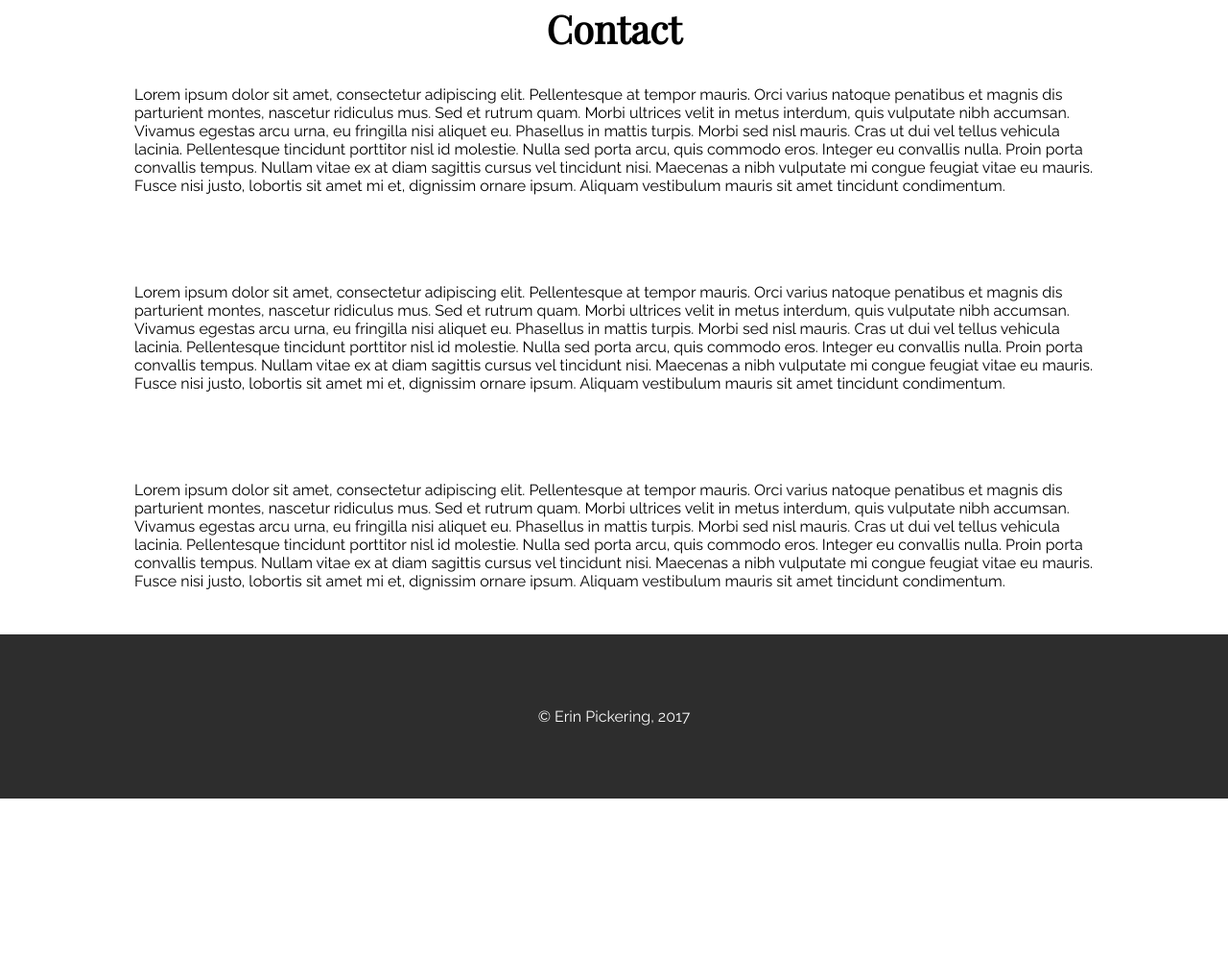
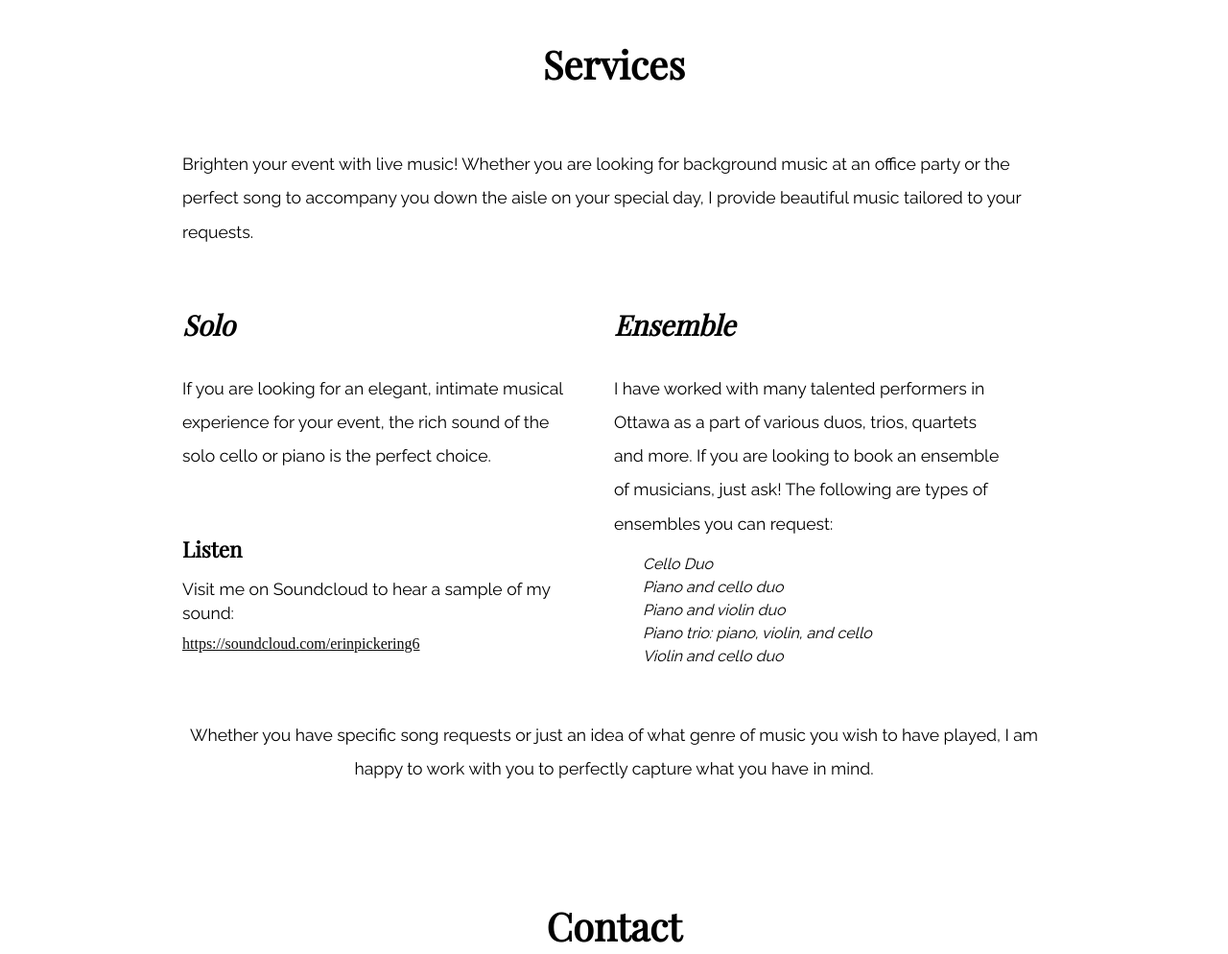
Before and after one commit to andrewmcgov/erin, a website: page index.html in a window 1280 px wide. Shown: the part 1479-2473 px from the top of the page at 96% size. Before the commit the page ends 2311 px from the top, so only its background shows below. Drawn offline with nearby package versions, Linux system fonts and the light colour scheme.

Commit message:
finished nav, and layouts for about and services sections

```diff
--- a/index.html
+++ b/index.html
@@ -8,6 +8,10 @@
     <link rel="stylesheet" href="dist/css/main.css">
   </head>
   <body>
+
+    <header class="header">
+      <span class="header__logo">Erin Pickering.</span>
+
       <div class="nav">
         <ul class="nav__list">
           <li class="nav__list-item">About</li>
@@ -15,6 +19,9 @@
           <li class="nav__list-item">Contact</li>
         </ul>
       </div>
+
+    </header>
+
     <div class="hero">
       <div class="hero__text">
         <h1>Erin Pickering</h1>
@@ -22,30 +29,66 @@
         <img class="hero__scroll" src="images/down-chevron.png" alt="down-chevron">
       </div>
     </div>
-    <div class="section section__about">
-      <div class="section__header">
-        <h2>About</h2>
-      </div>
-      <p>Lorem ipsum dolor sit amet, consectetur adipiscing elit. Pellentesque at tempor mauris. Orci varius natoque penatibus et magnis dis parturient montes, nascetur ridiculus mus. Sed et rutrum quam. Morbi ultrices velit in metus interdum, quis vulputate nibh accumsan. Vivamus egestas arcu urna, eu fringilla nisi aliquet eu. Phasellus in mattis turpis. Morbi sed nisl mauris. Cras ut dui vel tellus vehicula lacinia. Pellentesque tincidunt porttitor nisl id molestie. Nulla sed porta arcu, quis commodo eros. Integer eu convallis nulla. Proin porta convallis tempus. Nullam vitae ex at diam sagittis cursus vel tincidunt nisi. Maecenas a nibh vulputate mi congue feugiat vitae eu mauris. Fusce nisi justo, lobortis sit amet mi et, dignissim ornare ipsum. Aliquam vestibulum mauris sit amet tincidunt condimentum.</p>
-    </div>
-    <div class="section section__services">
-      <div class="section__header">
-        <h2>Services</h2>
-      </div>
-      <p>Lorem ipsum dolor sit amet, consectetur adipiscing elit. Pellentesque at tempor mauris. Orci varius natoque penatibus et magnis dis parturient montes, nascetur ridiculus mus. Sed et rutrum quam. Morbi ultrices velit in metus interdum, quis vulputate nibh accumsan. Vivamus egestas arcu urna, eu fringilla nisi aliquet eu. Phasellus in mattis turpis. Morbi sed nisl mauris. Cras ut dui vel tellus vehicula lacinia. Pellentesque tincidunt porttitor nisl id molestie. Nulla sed porta arcu, quis commodo eros. Integer eu convallis nulla. Proin porta convallis tempus. Nullam vitae ex at diam sagittis cursus vel tincidunt nisi. Maecenas a nibh vulputate mi congue feugiat vitae eu mauris. Fusce nisi justo, lobortis sit amet mi et, dignissim ornare ipsum. Aliquam vestibulum mauris sit amet tincidunt condimentum.</p>
-    </div>
+
     <div class="section about">
       <div class="section__header">
-        <h2>Contact</h2>
+        <h2 class="section__title about__title">About</h2>
       </div>
-      <p>Lorem ipsum dolor sit amet, consectetur adipiscing elit. Pellentesque at tempor mauris. Orci varius natoque penatibus et magnis dis parturient montes, nascetur ridiculus mus. Sed et rutrum quam. Morbi ultrices velit in metus interdum, quis vulputate nibh accumsan. Vivamus egestas arcu urna, eu fringilla nisi aliquet eu. Phasellus in mattis turpis. Morbi sed nisl mauris. Cras ut dui vel tellus vehicula lacinia. Pellentesque tincidunt porttitor nisl id molestie. Nulla sed porta arcu, quis commodo eros. Integer eu convallis nulla. Proin porta convallis tempus. Nullam vitae ex at diam sagittis cursus vel tincidunt nisi. Maecenas a nibh vulputate mi congue feugiat vitae eu mauris. Fusce nisi justo, lobortis sit amet mi et, dignissim ornare ipsum. Aliquam vestibulum mauris sit amet tincidunt condimentum.</p>
+      <div class="section__wrapper about__wrapper">
+        <div class="about__image-wrapper">
+          <img class="about__image" src="images/headshot.jpg" alt="Headshot">
         </div>
-    <div class="section about">
-      <p>Lorem ipsum dolor sit amet, consectetur adipiscing elit. Pellentesque at tempor mauris. Orci varius natoque penatibus et magnis dis parturient montes, nascetur ridiculus mus. Sed et rutrum quam. Morbi ultrices velit in metus interdum, quis vulputate nibh accumsan. Vivamus egestas arcu urna, eu fringilla nisi aliquet eu. Phasellus in mattis turpis. Morbi sed nisl mauris. Cras ut dui vel tellus vehicula lacinia. Pellentesque tincidunt porttitor nisl id molestie. Nulla sed porta arcu, quis commodo eros. Integer eu convallis nulla. Proin porta convallis tempus. Nullam vitae ex at diam sagittis cursus vel tincidunt nisi. Maecenas a nibh vulputate mi congue feugiat vitae eu mauris. Fusce nisi justo, lobortis sit amet mi et, dignissim ornare ipsum. Aliquam vestibulum mauris sit amet tincidunt condimentum.</p>
+        <div class="about__text">
+          <p>An active member of the Ottawa music community, Erin has dedicated much of her professional life and education to music performance.  Having studied and performed across Canada and internationally, Erin has gained valuable experience and skills with varying genres of music.  Erin holds a Master of Music from the University of Ottawa and a Bachelor of Music from Western University, both in cello performance, and has also completed all levels of Conservatory Canada training in piano.
+          </p>
         </div>
-    <div class="section about">
-      <p>Lorem ipsum dolor sit amet, consectetur adipiscing elit. Pellentesque at tempor mauris. Orci varius natoque penatibus et magnis dis parturient montes, nascetur ridiculus mus. Sed et rutrum quam. Morbi ultrices velit in metus interdum, quis vulputate nibh accumsan. Vivamus egestas arcu urna, eu fringilla nisi aliquet eu. Phasellus in mattis turpis. Morbi sed nisl mauris. Cras ut dui vel tellus vehicula lacinia. Pellentesque tincidunt porttitor nisl id molestie. Nulla sed porta arcu, quis commodo eros. Integer eu convallis nulla. Proin porta convallis tempus. Nullam vitae ex at diam sagittis cursus vel tincidunt nisi. Maecenas a nibh vulputate mi congue feugiat vitae eu mauris. Fusce nisi justo, lobortis sit amet mi et, dignissim ornare ipsum. Aliquam vestibulum mauris sit amet tincidunt condimentum.</p>
+
       </div>
+
+    </div>
+
+    <div class="section services">
+      <div class="section__header">
+        <h2 class="section__title">Services</h2>
+      </div>
+      <p class="services__intro">Brighten your event with live music! Whether you are looking for background music at an office party or the perfect song to accompany you down the aisle on your special day, I provide beautiful music tailored to your requests.</p>
+      <div class="services__wrapper">
+
+        <div class="services__block">
+          <h3 class="services__block-title">Solo</h3>
+          <p class="services__block-description">If you are looking for an elegant, intimate musical experience for your event, the rich sound of the solo cello or piano is the perfect choice.</p>
+          <div class="listen-box">
+            <h4 class="listen-title">Listen</h4>
+            <p class="listen-description">Visit me on Soundcloud to hear a sample of my sound:</p>
+            <a  class="listen-link"href="https://soundcloud.com/erinpickering6">https://soundcloud.com/erinpickering6</a>
+          </div>
+        </div>
+
+        <div class="services__block">
+          <h3 class="services__block-title">Ensemble</h3>
+          <p class="services__block-description">I have worked with many talented performers in Ottawa as a part of various duos, trios, quartets and more.  If you are looking to book an ensemble of musicians, just ask! The following are types of ensembles you can request:</p>
+          <ul class="ensemble__list">
+            <li class="ensemble__list-item">Cello Duo</li>
+            <li class="ensemble__list-item">Piano and cello duo</li>
+            <li class="ensemble__list-item">Piano and violin duo</li>
+            <li class="ensemble__list-item">Piano trio: piano, violin, and cello</li>
+            <li class="ensemble__list-item">Violin and cello duo</li>
+          </ul>
+        </div>
+
+      </div>
+      <div class="services__footer">
+        <p class="services__footer-text">Whether you have specific song requests or just an idea of what genre of music you wish to have played, I am happy to work with you to perfectly capture what you have in mind.</p>
+      </div>
+    </div>
+
+    <div class="section Contact">
+      <div class="section__header">
+        <h2 class="section__title">Contact</h2>
+      </div>
+      <p>Lorem ipsum dolo class="section__title"r sit amet, consectetur adipiscing elit. Pellentesque at tempor mauris. Orci varius natoque penatibus et magnis dis parturient montes, nascetur ridiculus mus. Sed et rutrum quam. Morbi ultrices velit in metus interdum, quis vulputate nibh accumsan. Vivamus egestas arcu urna, eu fringilla nisi aliquet eu. Phasellus in mattis turpis. Morbi sed nisl mauris. Cras ut dui vel tellus vehicula lacinia. Pellentesque tincidunt porttitor nisl id molestie. Nulla sed porta arcu, quis commodo eros. Integer eu convallis nulla. Proin porta convallis tempus. Nullam vitae ex at diam sagittis cursus vel tincidunt nisi. Maecenas a nibh vulputate mi congue feugiat vitae eu mauris. Fusce nisi justo, lobortis sit amet mi et, dignissim ornare ipsum. Aliquam vestibulum mauris sit amet tincidunt condimentum.</p>
+    </div>
+
     <script src="index.js"></script>
     <footer class="footer">
       <p class="footer">&copy; Erin Pickering, 2017</p>
--- a/src/sass/_grid.scss
+++ b/src/sass/_grid.scss
@@ -7,3 +7,6 @@ body {
   height: 100%;
   margin: 0;
 }
+* {
+  box-sizing: border-box;
+}
--- a/src/sass/_sections.scss
+++ b/src/sass/_sections.scss
@@ -1,20 +1,27 @@
 /* SECTIONS */
-.section {
-  padding: 30px 20px;
-  max-width: 1000px;
-  margin: 0 auto;
+
+// HEADER
+.header {
+  display: flex;
+  align-items: center;
+  width: 100%;
+  position: fixed;
+  top: 0;
+  padding: 10px 7px 10px 7px;
+  background-color: rgba(0,0,0,0.4);
 }
-.section__header {
-  text-align: center;
-  h2 {
-    font-size: 2.5em;
-  }
+.header__logo {
+  color: $white;
+  font-family: $headingFont;
+  font-size: 1.5em;
+  padding: 10px 0 10px 20px;
+  display: inline-block;
 }
+
 
 // NAVIGATION
 .nav {
-  position: fixed;
-  top: 0;
+ display: inline-block;
 }
 .nav__list {
   list-style-type: none;
@@ -22,7 +29,7 @@
 }
 .nav__list-item {
   display: inline-block;
-  padding: 10px 15px;
+  padding: 10px 0 10px 50px;
   color: $white;
 }
 
@@ -52,6 +59,90 @@
   margin-top: 100px;
 }
 
+// SECTIONS
+.section {
+  padding: 60px 50px;
+  max-width: 1000px;
+  margin: 0 auto;
+}
+.section__header {
+  text-align: center;
+  margin-bottom: 60px;
+  .section__title {
+    font-size: 2.5em;
+  }
+}
+
+// ABOUT SECTION
+.about {
+}
+.about__wrapper {
+ display: flex;
+}
+.about__image-wrapper {
+  display: inline-block;
+  width: 50%;
+  text-align: center;
+}
+.about__image {
+  width: 70%;
+  margin: 0 auto;
+}
+.about__text {
+  display: inline-block;
+  width: 50%;
+}
+
+// SERVICS SECTION
+.services {
+
+}
+.services__intro {
+  margin-bottom: 60px;
+}
+.services__wrapper {
+  display: flex;
+}
+.services__block {
+  width: 50%;
+}
+.services__block-title {
+  font-style: italic;
+  margin-bottom: 30px;
+}
+.services__block-description {
+  width: 90%;
+}
+.listen-box {
+  width: 90%;
+  margin-top: 65px;
+  .listen-title {
+    font-size: 1.4em;
+    margin-bottom: 15px;
+  }
+  .listen-description {
+    line-height: 1.4em;
+    margin-bottom: 10px;
+  }
+  .listen-link {
+    color: $black;
+  }
+}
+.ensemble__list {
+  margin-top: 15px;
+  list-style-type: none;
+  padding-left: 30px;
+  .ensemble__list-item {
+    margin-bottom: 5px;
+    font-style: italic;
+  }
+}
+.services__footer {
+  margin-top: 50px;
+  text-align: center;
+}
+
+
 // FOOTER
 .footer {
   padding: 30px 20px;
--- a/src/sass/_typography.scss
+++ b/src/sass/_typography.scss
@@ -5,7 +5,19 @@ h1 {
 
 h1, h2, h3, h4, h5 {
   font-family: $headingFont;
+  padding: 0;
+  margin: 0;
 }
+h3 {
+  font-size: 1.8em;
+}
+
 p, span, ul, li {
   font-family: $bodyFont;
+  padding: 0;
+  margin: 0;
 }
+p {
+  line-height: 2em;
+  font-size: 1.1em;
+}
```
Also changed, not shown: dist/css/main.css, 1 other file. Lines whose indentation alone changed are shown as unchanged.
